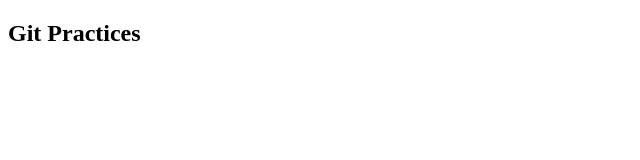
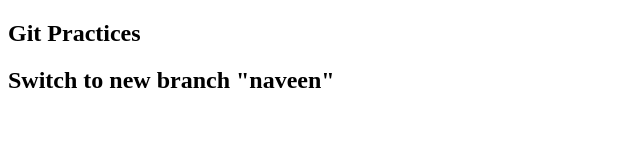
Before and after one commit to naveenkarthika/html, a plain HTML site: page index.html in a window 1280 px wide. Shown: the whole page, without its empty margins (0-640 px from the left). Drawn offline with Linux system fonts and the light colour scheme.

Commit message:
h2 tag added

```diff
--- a/index.html
+++ b/index.html
@@ -7,5 +7,6 @@
 </head>
 <body>
     <h2>Git Practices</h2>
+    <h2>Switch to new branch "naveen"</h2>
 </body>
 </html>
```
